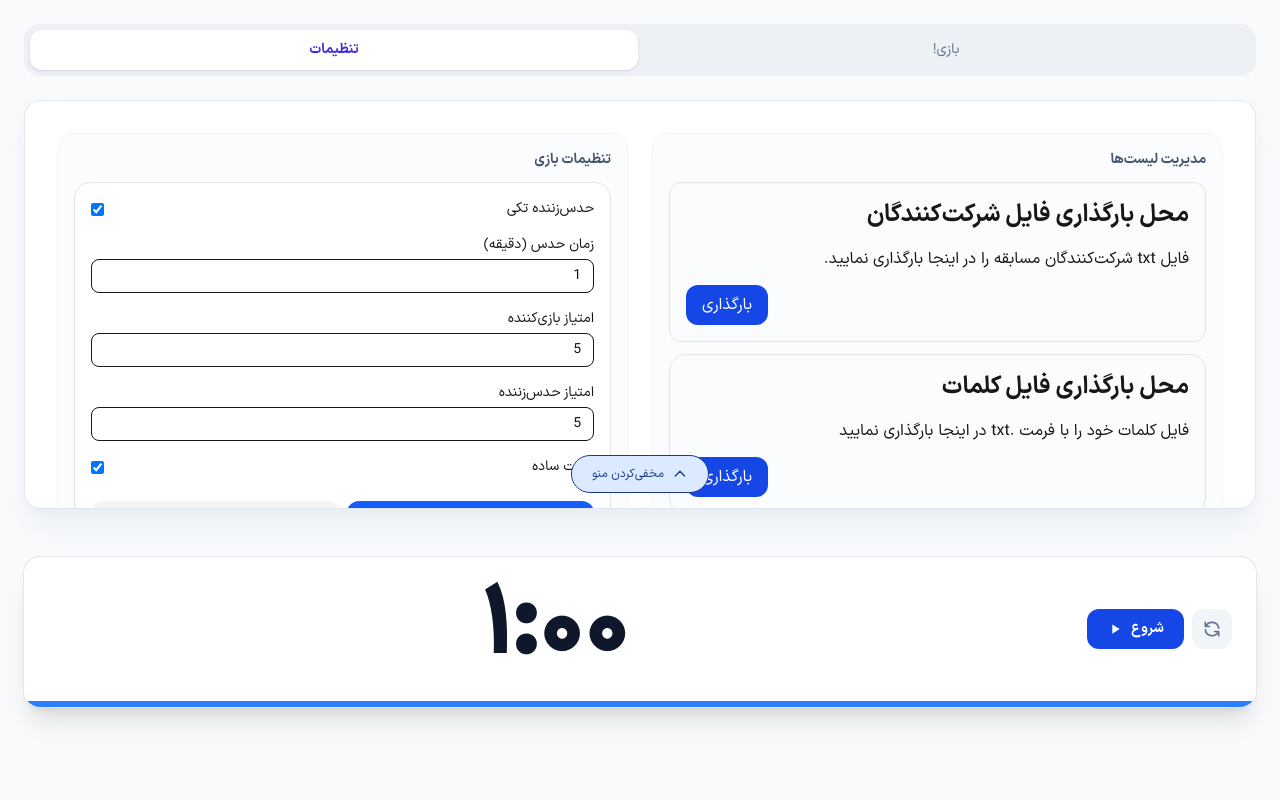
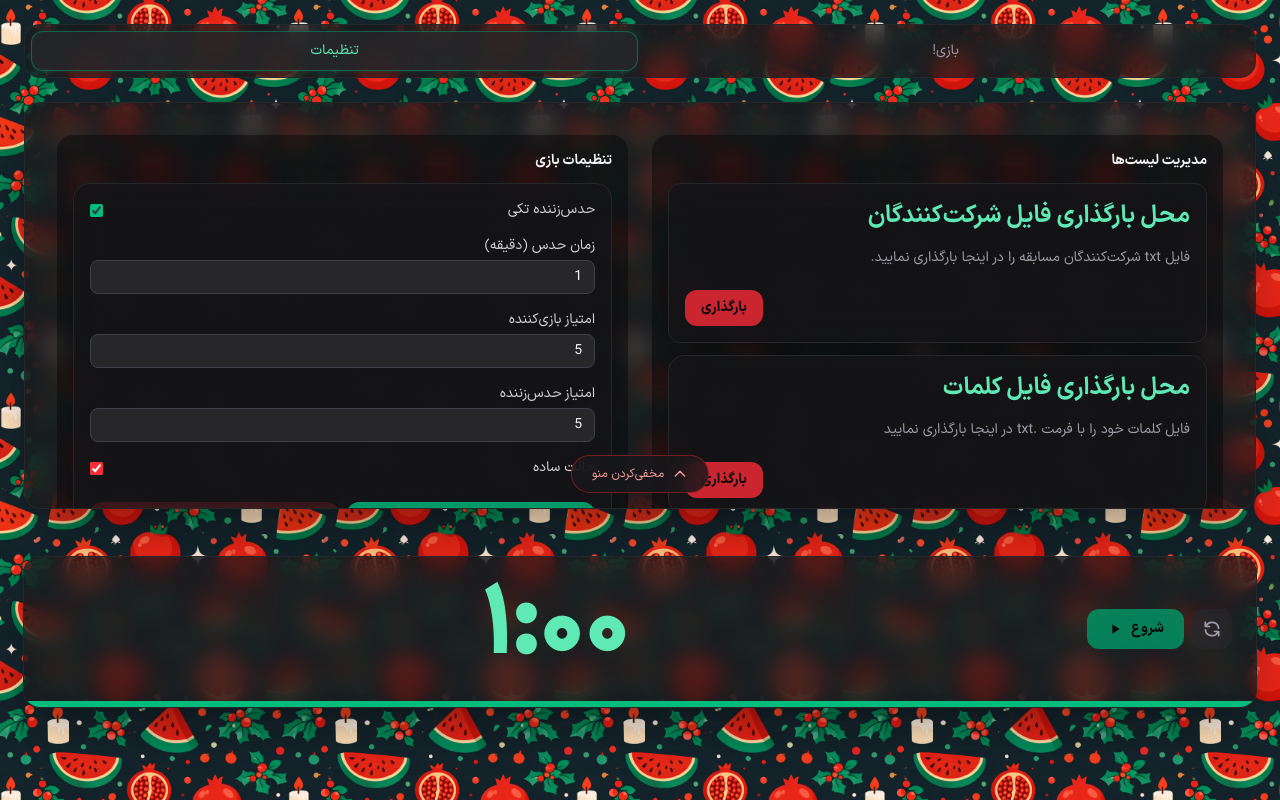
Before and after one commit to maniebra/adabazi, a Next.js app: page / in a window 1280 px wide. Both pictures are taken after a click on the button "تنظیمات". Built offline with nearby package versions, Linux system fonts and the light colour scheme.

Commit message:
improve ui

```diff
--- a/app/globals.css
+++ b/app/globals.css
@@ -75,8 +75,8 @@
 
 
 :root {
-    --background: #ffffff;
-    --foreground: #171717;
+    --background: var(--color-zinc-900);
+    --foreground: #ffffff;
     font-family: "IRANSansX", system-ui, sans-serif;
 }
 
@@ -89,7 +89,9 @@
 }
 
 body {
-    background: var(--background);
+    background-image: url("/background.png");
+    background-repeat: repeat;
+    background-size: 36rem;
     color: var(--foreground);
     font-family: IRANSansX, Helvetica, sans-serif;
 }
--- a/app/page.tsx
+++ b/app/page.tsx
@@ -8,7 +8,7 @@ import LeaderboardTable from "@/app/ui/sections/leaderboard-table";
 import {useAppSelector} from "@/app/hooks/redux-hooks";
 
 function SimpleMode() {
-    return  <main className="h-[100vh] w-full bg-slate-50">
+    return  <main className="h-[100vh] w-full ">
         <section className="w-full h-2/3">
             <TabbedLayout titles={["بازی!", "تنظیمات"]}>
                 <PickerTab/>
@@ -22,7 +22,7 @@ function SimpleMode() {
 }
 
 function AdvancedMode() {
-    return <main className="h-[100vh] w-full flex flex-row  bg-slate-50">
+    return <main className="h-[100vh] w-full flex flex-row  ">
         <section className="w-2/3 h-full">
             <TabbedLayout titles={["بازی!", "تنظیمات"]}>
                 <PickerTab/>
--- a/app/ui/base/tabbed-layout.tsx
+++ b/app/ui/base/tabbed-layout.tsx
@@ -1,36 +1,33 @@
 "use client";
 
-import {Children, ReactNode, useState} from "react";
+import { Children, ReactNode, useState } from "react";
 import clsx from "clsx";
-import {AnimatePresence, motion} from "framer-motion";
+import { AnimatePresence, motion } from "framer-motion";
 
 interface TabbedLayoutProps {
     children: ReactNode;
     titles: string[];
 }
 
-export default function TabbedLayout({children, titles}: TabbedLayoutProps) {
+export default function TabbedLayout({ children, titles }: TabbedLayoutProps) {
     const [active, setActive] = useState(0);
     const [tabsVisible, setTabsVisible] = useState(true);
 
     const contentArray = Children.toArray(children);
 
     return (
-        <div
-            dir="rtl"
-            className="relative flex h-full min-h-0 w-full flex-col"
-        >
+        <div dir="rtl" className="relative flex h-full min-h-0 w-full flex-col  text-zinc-100">
             <AnimatePresence>
                 {tabsVisible && (
                     <motion.div
-                        initial={{height: 0, opacity: 0}}
-                        animate={{height: "auto", opacity: 1}}
-                        exit={{height: 0, opacity: 0}}
+                        initial={{ height: 0, opacity: 0 }}
+                        animate={{ height: "auto", opacity: 1 }}
+                        exit={{ height: 0, opacity: 0 }}
                         className="overflow-hidden"
                     >
                         <div className="px-6 pt-6">
                             <div
-                                className="grid gap-1 rounded-2xl bg-slate-200/50 p-1.5 backdrop-blur-sm"
+                                className="grid gap-1 rounded-2xl bg-zinc-900/70 p-1.5 backdrop-blur-md border border-zinc-800"
                                 style={{
                                     gridTemplateColumns: `repeat(${titles.length}, minmax(0, 1fr))`,
                                 }}
@@ -43,14 +40,16 @@ export default function TabbedLayout({children, titles}: TabbedLayoutProps) {
                                             onClick={() => setActive(i)}
                                             className={clsx(
                                                 "relative flex items-center justify-center rounded-xl px-3 py-2.5 text-sm transition-colors focus:outline-none",
-                                                isActive ? "text-indigo-700 font-bold" : "text-slate-500 hover:text-slate-700"
+                                                isActive
+                                                    ? "text-emerald-300"
+                                                    : "text-zinc-400 hover:text-red-300"
                                             )}
                                         >
                                             {isActive && (
                                                 <motion.span
                                                     layoutId="activeTab"
-                                                    className="absolute inset-0 rounded-xl bg-white shadow-sm"
-                                                    transition={{type: "spring", duration: 0.5, bounce: 0.2}}
+                                                    className="absolute inset-0 rounded-xl bg-zinc-800/80 border border-emerald-500/40 shadow shadow-emerald-900/30"
+                                                    transition={{ type: "spring", duration: 0.5, bounce: 0.2 }}
                                                 />
                                             )}
                                             <span className="relative z-10 truncate">{title}</span>
@@ -64,16 +63,15 @@ export default function TabbedLayout({children, titles}: TabbedLayoutProps) {
             </AnimatePresence>
 
             <div className="relative flex-1 min-h-0 p-6">
-                <div
-                    className="h-full overflow-hidden rounded-2xl border border-slate-200 bg-white shadow-xl shadow-slate-200/50">
+                <div className="h-full overflow-hidden rounded-2xl border border-zinc-800 bg-zinc-900/70 backdrop-blur-md shadow-2xl shadow-black/40">
                     <AnimatePresence mode="wait">
                         <motion.div
                             key={active}
                             className="h-full overflow-auto p-6"
-                            initial={{opacity: 0, x: 15}}
-                            animate={{opacity: 1, x: 0}}
-                            exit={{opacity: 0, x: -15}}
-                            transition={{duration: 0.2, ease: "easeInOut"}}
+                            initial={{ opacity: 0, x: 15 }}
+                            animate={{ opacity: 1, x: 0 }}
+                            exit={{ opacity: 0, x: -15 }}
+                            transition={{ duration: 0.2, ease: "easeInOut" }}
                         >
                             {contentArray[active]}
                         </motion.div>
@@ -84,22 +82,21 @@ export default function TabbedLayout({children, titles}: TabbedLayoutProps) {
             <div className="absolute bottom-10 left-1/2 z-30 -translate-x-1/2">
                 <button
                     onClick={() => setTabsVisible((v) => !v)}
-                    className={clsx(
-                        "flex items-center gap-2 rounded-full px-5 py-2.5 text-xs uppercase transition-all active:scale-95 text-blue-900 hover:text-white border-1 border-blue-900 hover:border-blue-500",
-                        tabsVisible ? "bg-blue-100 hover:bg-blue-500" : "bg-blue-100 hover:bg-blue-500"
-                    )}
+                    className="flex items-center gap-2 rounded-full px-5 py-2.5 text-xs uppercase transition-all active:scale-95
+                               bg-zinc-900/80 backdrop-blur-md border border-red-500/40
+                               text-red-300 hover:bg-red-500/20 hover:text-red-200"
                 >
                     {tabsVisible ? (
                         <>
                             <svg className="h-4 w-4" fill="none" viewBox="0 0 24 24" stroke="currentColor">
-                                <path strokeLinecap="round" strokeLinejoin="round" strokeWidth={2} d="M5 15l7-7 7 7"/>
+                                <path strokeLinecap="round" strokeLinejoin="round" strokeWidth={2} d="M5 15l7-7 7 7" />
                             </svg>
                             مخفی‌کردن منو
                         </>
                     ) : (
                         <>
                             <svg className="h-4 w-4" fill="none" viewBox="0 0 24 24" stroke="currentColor">
-                                <path strokeLinecap="round" strokeLinejoin="round" strokeWidth={2} d="M19 9l-7 7-7-7"/>
+                                <path strokeLinecap="round" strokeLinejoin="round" strokeWidth={2} d="M19 9l-7 7-7-7" />
                             </svg>
                             نمایش منو
                         </>
--- a/app/ui/base/timer.tsx
+++ b/app/ui/base/timer.tsx
@@ -52,11 +52,11 @@ export default function CountdownWidget() {
 
     return (
         <div className="flex items-center justify-center p-6">
-            <div className="relative w-full overflow-hidden rounded-2xl bg-white shadow-xl ring-1 ring-slate-200">
-                <div className="flex flex-col items-center justify-between gap-6 py-6 px-6 sm:flex-row">
+            <div className="relative w-full overflow-hidden rounded-2xl bg-zinc-900/70 backdrop-blur-md shadow-2xl shadow-black/40 ring-1 ring-zinc-800">
+                <div className="flex flex-col items-center justify-between gap-6 px-6 py-6 sm:flex-row">
                     <div className={`flex flex-col ${simpleMode ? "items-center w-full" : "items-center sm:items-start"}`}>
                         {!simpleMode && (
-                            <span className="text-xs font-bold uppercase tracking-widest text-slate-400">
+                            <span className="text-xs font-bold uppercase tracking-widest text-zinc-400">
                                 زمان باقی‌مانده
                             </span>
                         )}
@@ -64,7 +64,11 @@ export default function CountdownWidget() {
                             key={remainingSec}
                             animate={simpleMode ? { scale: [1, 1.05, 1] } : {}}
                             transition={{ duration: 0.6 }}
-                            className={`font-black tabular-nums text-slate-900 ${
+                            className={`font-black tabular-nums ${
+                                remainingSec <= 10
+                                    ? "text-red-400"
+                                    : "text-emerald-300"
+                            } ${
                                 simpleMode
                                     ? "text-7xl sm:text-8xl tracking-tight"
                                     : "text-3xl sm:text-5xl"
@@ -89,7 +93,7 @@ export default function CountdownWidget() {
                                         }
                                         setRunning(true);
                                     }}
-                                    className="flex items-center gap-2 rounded-xl bg-blue-700 px-5 py-2.5 text-sm font-bold text-white hover:bg-blue-900 active:scale-95"
+                                    className="flex items-center gap-2 rounded-xl bg-emerald-600/80 px-5 py-2.5 text-sm font-bold text-zinc-950 hover:bg-emerald-500 active:scale-95"
                                 >
                                     <PlayIcon /> شروع
                                 </motion.button>
@@ -100,7 +104,7 @@ export default function CountdownWidget() {
                                     animate={{ opacity: 1, y: 0 }}
                                     exit={{ opacity: 0, y: -5 }}
                                     onClick={() => setRunning(false)}
-                                    className="flex items-center gap-2 rounded-xl bg-rose-50 px-5 py-2.5 text-sm font-bold text-orange-600 hover:bg-rose-100 active:scale-95"
+                                    className="flex items-center gap-2 rounded-xl bg-red-500/15 px-5 py-2.5 text-sm font-bold text-red-300 hover:bg-red-500/25 active:scale-95"
                                 >
                                     <PauseIcon /> توقف
                                 </motion.button>
@@ -112,7 +116,7 @@ export default function CountdownWidget() {
                                 setRunning(false);
                                 setRemainingSec(totalSeconds);
                             }}
-                            className="rounded-xl bg-slate-100 p-2.5 text-slate-500 hover:bg-slate-200"
+                            className="rounded-xl bg-zinc-800/80 p-2.5 text-zinc-400 hover:bg-zinc-700"
                             title="بازنشانی"
                         >
                             <ResetIcon />
@@ -120,11 +124,15 @@ export default function CountdownWidget() {
                     </div>
                 </div>
 
-                <div className="h-1.5 w-full bg-slate-100">
+                <div className="h-1.5 w-full bg-zinc-800">
                     <motion.div
                         animate={{ width: `${percentage}%` }}
                         transition={{ duration: 1, ease: "linear" }}
-                        className="h-full bg-blue-500"
+                        className={`h-full ${
+                            remainingSec <= 10
+                                ? "bg-red-500"
+                                : "bg-emerald-500"
+                        }`}
                     />
                 </div>
             </div>
--- a/app/ui/layouts/settings-tab.tsx
+++ b/app/ui/layouts/settings-tab.tsx
@@ -12,8 +12,8 @@ export default function SettingsTab() {
             className="grid grid-cols-1 md:grid-cols-2 gap-6 p-2"
         >
             <div className="flex flex-col gap-4">
-                <div className="rounded-2xl border border-slate-100 bg-slate-50/50 p-4">
-                    <h3 className="mb-3 text-sm font-bold text-slate-600">مدیریت لیست‌ها</h3>
+                <div className="rounded-2xl bg-zinc-950/50 p-4">
+                    <h3 className="mb-3 text-sm font-bold text-zinc-100">مدیریت لیست‌ها</h3>
                     <div className="flex flex-col gap-3">
                         <UploadParticipantsButton />
                         <UploadWordsButton />
@@ -22,8 +22,8 @@ export default function SettingsTab() {
             </div>
 
             <div className="md:col-span-1">
-                <div className="rounded-2xl border border-slate-100 bg-slate-50/50 p-4 h-full">
-                    <h3 className="mb-3 text-sm font-bold text-slate-600">تنظیمات بازی</h3>
+                <div className="rounded-2xl bg-zinc-950/50 p-4 h-full">
+                    <h3 className="mb-3 text-sm font-bold text-zinc-100">تنظیمات بازی</h3>
                     <GameConfigForm />
                 </div>
             </div>
--- a/app/ui/sections/config-settings.tsx
+++ b/app/ui/sections/config-settings.tsx
@@ -1,10 +1,9 @@
 "use client";
 
-import {useState} from "react";
-import {useAppDispatch, useAppSelector} from "@/app/hooks/redux-hooks";
-import {GameConfig} from "@/app/types/game-config";
-import {resetGameConfig, setGameConfig} from "@/app/slices/game-config-slice";
-
+import { useState } from "react";
+import { useAppDispatch, useAppSelector } from "@/app/hooks/redux-hooks";
+import { GameConfig } from "@/app/types/game-config";
+import { resetGameConfig, setGameConfig } from "@/app/slices/game-config-slice";
 
 export default function GameConfigForm() {
     const dispatch = useAppDispatch();
@@ -16,27 +15,28 @@ export default function GameConfigForm() {
         key: K,
         value: GameConfig[K]
     ) => {
-        setDraft(prev => ({...prev, [key]: value}));
+        setDraft(prev => ({ ...prev, [key]: value }));
     };
 
     return (
         <form
-            className="w-full rounded-2xl bg-white border-1 border-zinc-200 p-4 space-y-4 overflow-y-auto"
+            className="w-full space-y-4 overflow-y-auto rounded-2xl border border-zinc-800 bg-zinc-900/70 backdrop-blur-md p-4 text-zinc-100 shadow-2xl shadow-black/40"
             onSubmit={(e) => {
                 e.preventDefault();
                 dispatch(setGameConfig(draft));
             }}
         >
-            <label className="flex items-center justify-between text-sm">
+            <label className="flex items-center justify-between text-sm text-zinc-300">
                 <span>حدس‌زننده تکی</span>
                 <input
                     type="checkbox"
                     checked={draft.singleGuesser}
                     onChange={(e) => update("singleGuesser", e.target.checked)}
+                    className="accent-emerald-500"
                 />
             </label>
 
-            <label className="flex flex-col text-sm gap-1">
+            <label className="flex flex-col gap-1 text-sm text-zinc-300">
                 <span>زمان حدس (دقیقه)</span>
                 <input
                     type="number"
@@ -45,11 +45,11 @@ export default function GameConfigForm() {
                     onChange={(e) =>
                         update("timeToGuess", Number(e.target.value))
                     }
-                    className="rounded-lg border px-3 py-1.5"
+                    className="rounded-lg border border-zinc-700 bg-zinc-800 px-3 py-1.5 text-zinc-100 focus:border-emerald-500 focus:outline-none"
                 />
             </label>
 
-            <label className="flex flex-col text-sm gap-1">
+            <label className="flex flex-col gap-1 text-sm text-zinc-300">
                 <span>امتیاز بازی‌کننده</span>
                 <input
                     type="number"
@@ -58,11 +58,11 @@ export default function GameConfigForm() {
                     onChange={(e) =>
                         update("scoreToActor", Number(e.target.value))
                     }
-                    className="rounded-lg border px-3 py-1.5"
+                    className="rounded-lg border border-zinc-700 bg-zinc-800 px-3 py-1.5 text-zinc-100 focus:border-emerald-500 focus:outline-none"
                 />
             </label>
 
-            <label className="flex flex-col text-sm gap-1">
+            <label className="flex flex-col gap-1 text-sm text-zinc-300">
                 <span>امتیاز حدس‌زننده</span>
                 <input
                     type="number"
@@ -71,30 +71,31 @@ export default function GameConfigForm() {
                     onChange={(e) =>
                         update("scoreToGuesser", Number(e.target.value))
                     }
-                    className="rounded-lg border px-3 py-1.5"
+                    className="rounded-lg border border-zinc-700 bg-zinc-800 px-3 py-1.5 text-zinc-100 focus:border-emerald-500 focus:outline-none"
                 />
             </label>
 
-            <label className="flex items-center justify-between text-sm">
+            <label className="flex items-center justify-between text-sm text-zinc-300">
                 <span>حالت ساده</span>
                 <input
                     type="checkbox"
                     checked={draft.simpleMode}
                     onChange={(e) => update("simpleMode", e.target.checked)}
+                    className="accent-red-500"
                 />
             </label>
 
             <div className="flex gap-2 pt-2">
                 <button
                     type="submit"
-                    className="flex-1 rounded-xl bg-blue-600 text-white py-2 text-sm"
+                    className="flex-1 rounded-xl bg-emerald-500/80 py-2 text-sm font-bold text-zinc-950 hover:bg-emerald-500 active:scale-95"
                 >
                     ذخیره
                 </button>
 
                 <button
                     type="button"
-                    className="flex-1 rounded-xl bg-zinc-100 text-zinc-700 py-2 text-sm"
+                    className="flex-1 rounded-xl bg-red-500/15 py-2 text-sm font-bold text-red-300 hover:bg-red-500/25 active:scale-95"
                     onClick={() => {
                         dispatch(resetGameConfig());
                         setDraft({
--- a/app/ui/sections/upload-participants-button.tsx
+++ b/app/ui/sections/upload-participants-button.tsx
@@ -2,9 +2,8 @@
 
 import { useRef } from "react";
 import { useAppDispatch } from "@/app/hooks/redux-hooks";
-import {addBatch, resetParticipants} from "@/app/slices/participant-slice";
-import {Participant} from "@/app/types/participant";
-
+import { addBatch, resetParticipants } from "@/app/slices/participant-slice";
+import { Participant } from "@/app/types/participant";
 
 export default function UploadParticipantsButton() {
     const dispatch = useAppDispatch();
@@ -36,12 +35,17 @@ export default function UploadParticipantsButton() {
     };
 
     return (
-        <div className="border-1 border-zinc-200 h-40 rounded-xl relative p-4">
-            <h1 className="text-2xl font-bold pb-4">محل بارگذاری فایل شرکت‌کنندگان</h1>
-            <p>فایل txt شرکت‌کنندگان مسابقه را در اینجا بارگذاری نمایید.</p>
+        <div className="relative h-40 rounded-xl border border-zinc-800 bg-zinc-900/70 backdrop-blur-md p-4 text-zinc-100 shadow-2xl shadow-black/40">
+            <h1 className="pb-4 text-2xl font-bold text-emerald-300">
+                محل بارگذاری فایل شرکت‌کنندگان
+            </h1>
+            <p className="text-sm text-zinc-400">
+                فایل txt شرکت‌کنندگان مسابقه را در اینجا بارگذاری نمایید.
+            </p>
+
             <button
                 onClick={() => inputRef.current?.click()}
-                className="px-4 py-2 rounded-xl bg-blue-700 text-white absolute bottom-4 left-4"
+                className="absolute bottom-4 left-4 rounded-xl bg-red-500/80 px-4 py-2 text-sm font-bold text-zinc-950 hover:bg-red-500 active:scale-95"
             >
                 بارگذاری
             </button>
--- a/app/ui/sections/upload-words-button.tsx
+++ b/app/ui/sections/upload-words-button.tsx
@@ -2,10 +2,7 @@
 
 import { useRef } from "react";
 import { useAppDispatch } from "@/app/hooks/redux-hooks";
-import {
-    addBatch,
-    removeAll,
-} from "@/app/slices/word-slice";
+import { addBatch, removeAll } from "@/app/slices/word-slice";
 
 export default function UploadWordsButton() {
     const dispatch = useAppDispatch();
@@ -24,14 +21,17 @@ export default function UploadWordsButton() {
     };
 
     return (
-        <div className="border-1 border-zinc-200 h-40 p-4 rounded-2xl relative">
-            <h1 className="text-2xl font-bold pb-4">محل بارگذاری فایل کلمات</h1>
-            <p>
+        <div className="relative h-40 rounded-2xl border border-zinc-800 bg-zinc-900/70 backdrop-blur-md p-4 text-zinc-100 shadow-2xl shadow-black/40">
+            <h1 className="pb-4 text-2xl font-bold text-emerald-300">
+                محل بارگذاری فایل کلمات
+            </h1>
+            <p className="text-sm text-zinc-400">
                 فایل کلمات خود را با فرمت .txt در اینجا بارگذاری نمایید
             </p>
+
             <button
                 onClick={() => inputRef.current?.click()}
-                className="rounded-xl bg-blue-700 px-4 py-2  text-white hover:bg-blue-600 active:scale-95 absolute bottom-4 left-4"
+                className="absolute bottom-4 left-4 rounded-xl bg-red-500/80 px-4 py-2 text-sm font-bold text-zinc-950 hover:bg-red-500 active:scale-95"
             >
                 بارگذاری
             </button>
```
Also changed, not shown: app/ui/sections/guess-result.tsx (+24 -24 lines), app/ui/sections/leaderboard-table.tsx (+20 -21 lines), app/ui/sections/wheel.tsx (+12 -15 lines), app/ui/sections/word-picker.tsx (+6 -6 lines), public/background.png (added).
